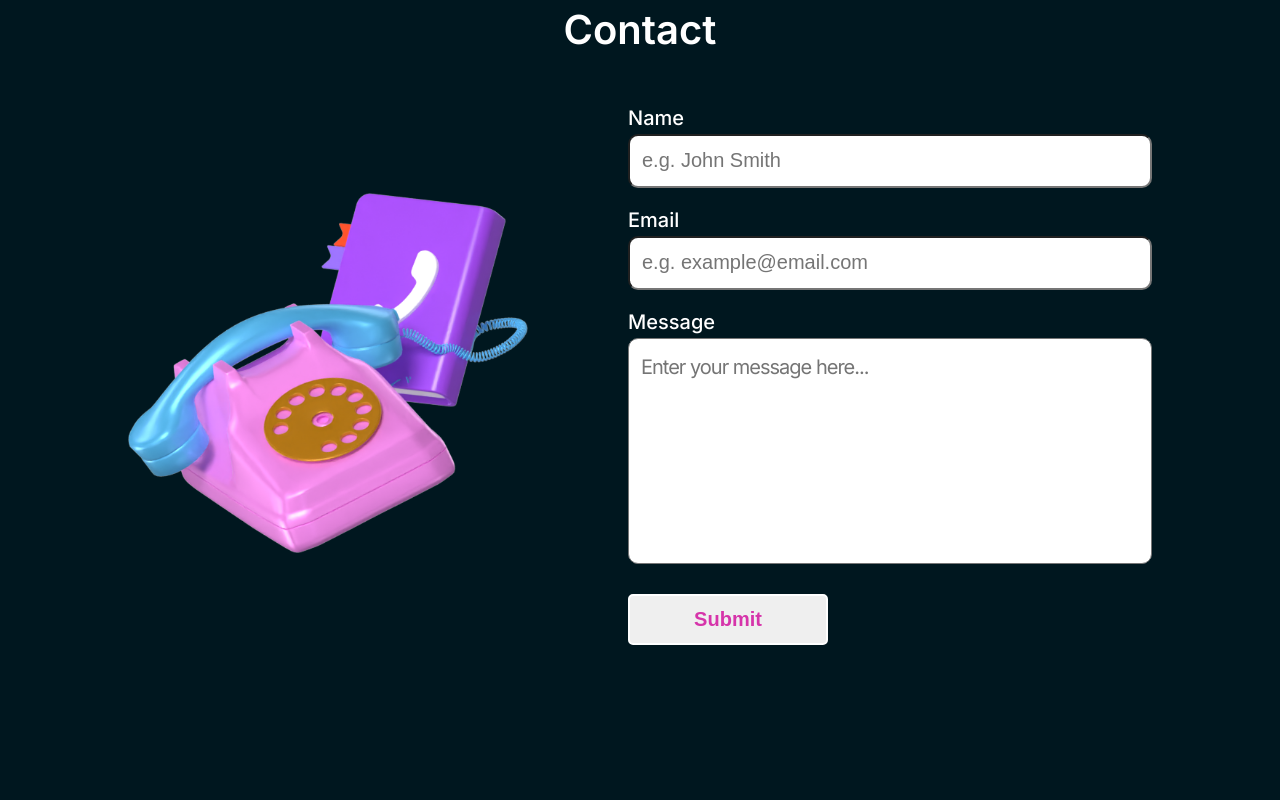
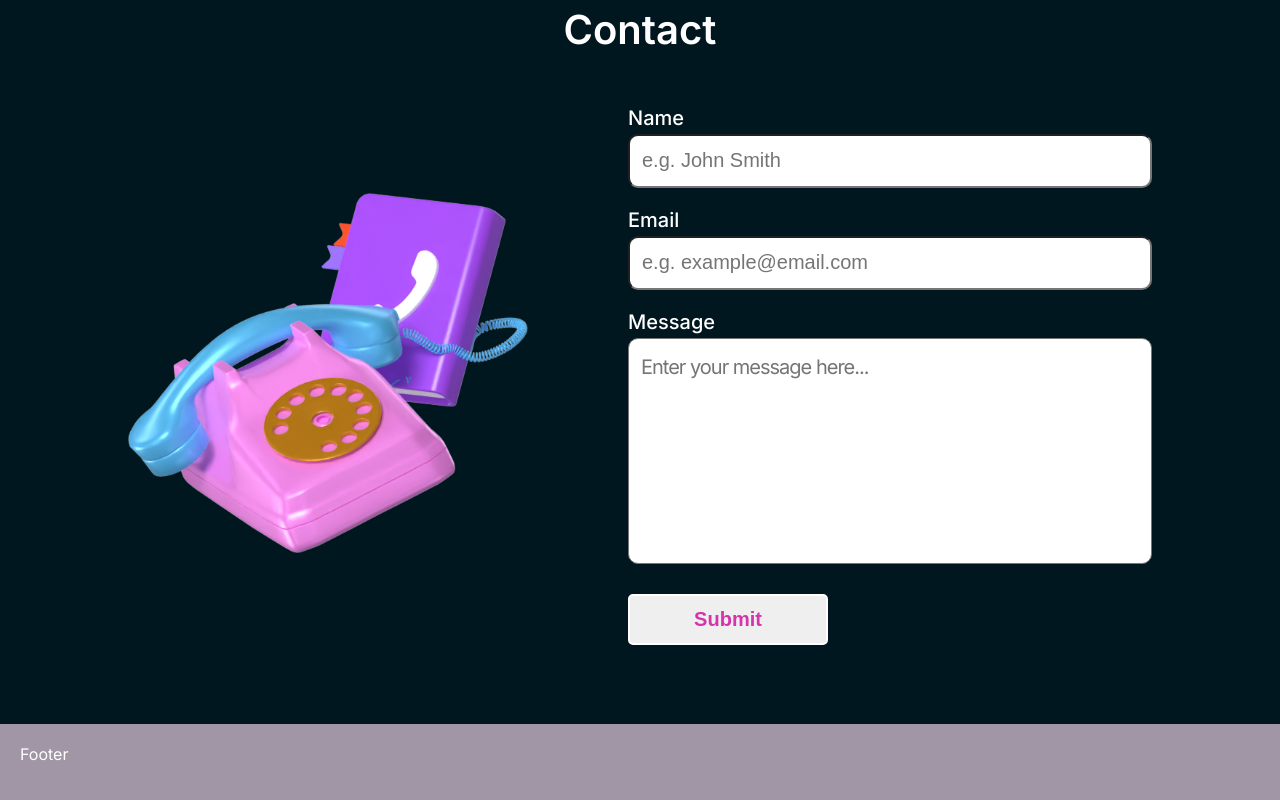
Before and after one commit to ksKao/portfolio, a Next.js app: page / in a window 1280 px wide. Shown: the part 3276-4076 px from the top of the page. Before the commit the page ends 4000 px from the top, so only its background shows below. Built offline with nearby package versions, Linux system fonts and the light colour scheme.

Commit message:
Fixed submit button and added placeholder footer

```diff
--- a/src/app/page.tsx
+++ b/src/app/page.tsx
@@ -4,6 +4,7 @@ import About from "@/components/About";
 import Skills from "@/components/Skills";
 import Projects from "@/components/Projects";
 import Contact from "@/components/Contact";
+import Footer from "@/components/Footer";
 
 export default function Page() {
 	return (
@@ -14,6 +15,7 @@ export default function Page() {
 			<Skills />
 			<Projects />
 			<Contact />
+			<Footer />
 		</>
 	);
 }
--- a/src/components/Contact/Contact.module.css
+++ b/src/components/Contact/Contact.module.css
@@ -89,6 +89,8 @@
 	cursor: pointer;
 	margin-top: 10px;
 	color: var(--primary);
+	font-size: large;
+	width: fit-content;
 }
 
 @media (min-width: 1024px) {
--- /dev/null
+++ b/src/components/Footer/Footer.module.css
@@ -0,0 +1,9 @@
+.footer {
+	height: 250px;
+	background-color: #a196a5;
+	width: 100%;
+}
+
+.content {
+	margin: 20px;
+}
--- /dev/null
+++ b/src/components/Footer/index.tsx
@@ -0,0 +1,9 @@
+import style from "./Footer.module.css";
+
+export default function Footer() {
+	return (
+		<footer className={style.footer}>
+			<div className={style.content}>Footer</div>
+		</footer>
+	);
+}
```
